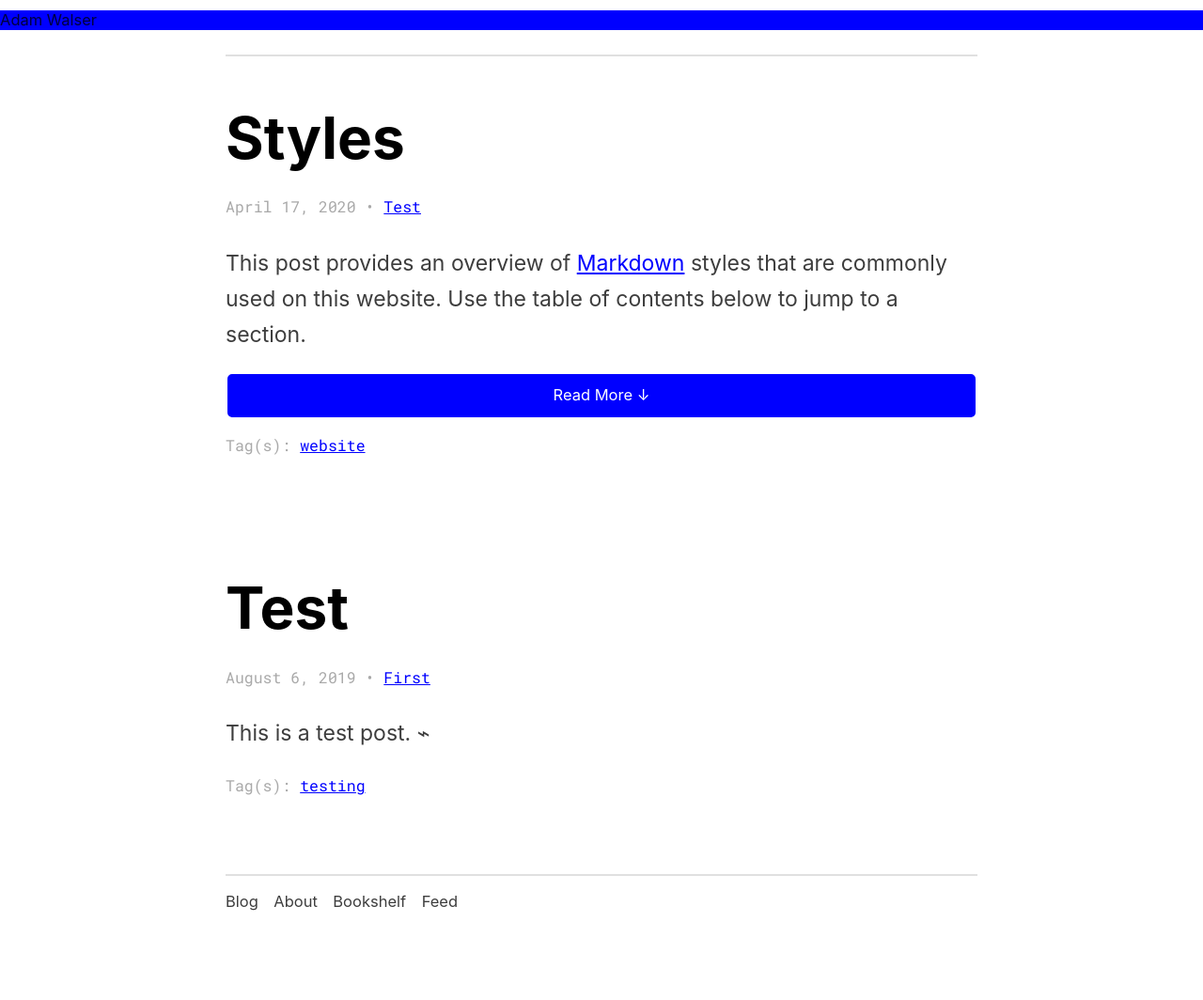
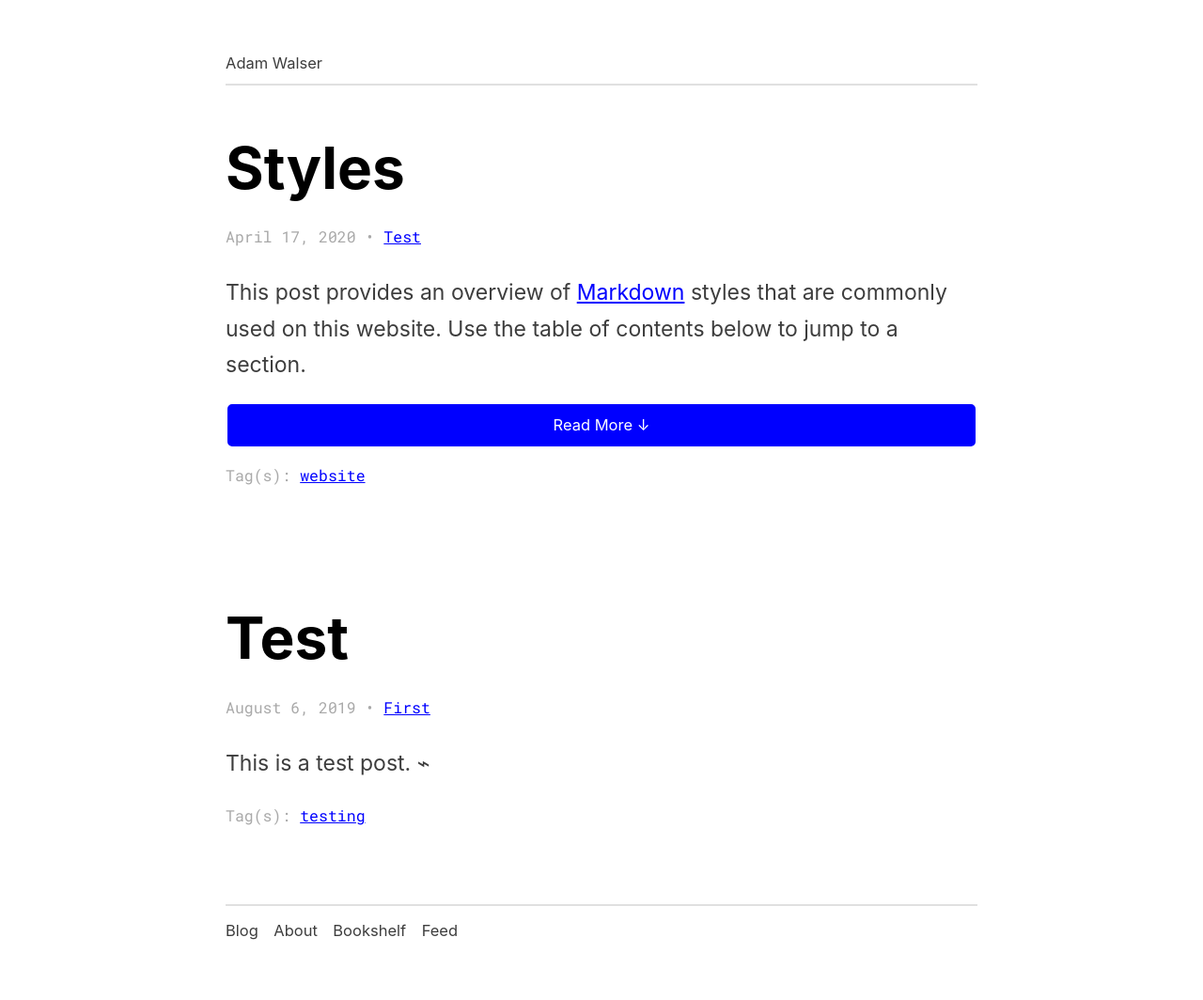
Before and after one commit to ajpwalser/ajpwalser.github.io, a Jekyll site: the page built from index.html, in a window 1280 px wide. Shown: the whole page at 94% size. Built offline with Jekyll 4.4.1, drawn with Linux system fonts in a browser that asks for light colours; some web fonts are replaced; the list of posts is cut into pages by our own code; before the commit the page ends 1032 px from its top, so only the background shows below that.

Commit message:
Update style.css

```diff
--- a/css/style.css
+++ b/css/style.css
@@ -92,11 +92,6 @@ h1 {
 	font-size: 0.718em;
 	font-weight: 400;
 	line-height: 1.25em;
-	width: 100%; /* add */
-	position: absolute; /* add */
-	top:0;
-	left:0;
-	background-color:blue;
 }
 
 .header a {
```
